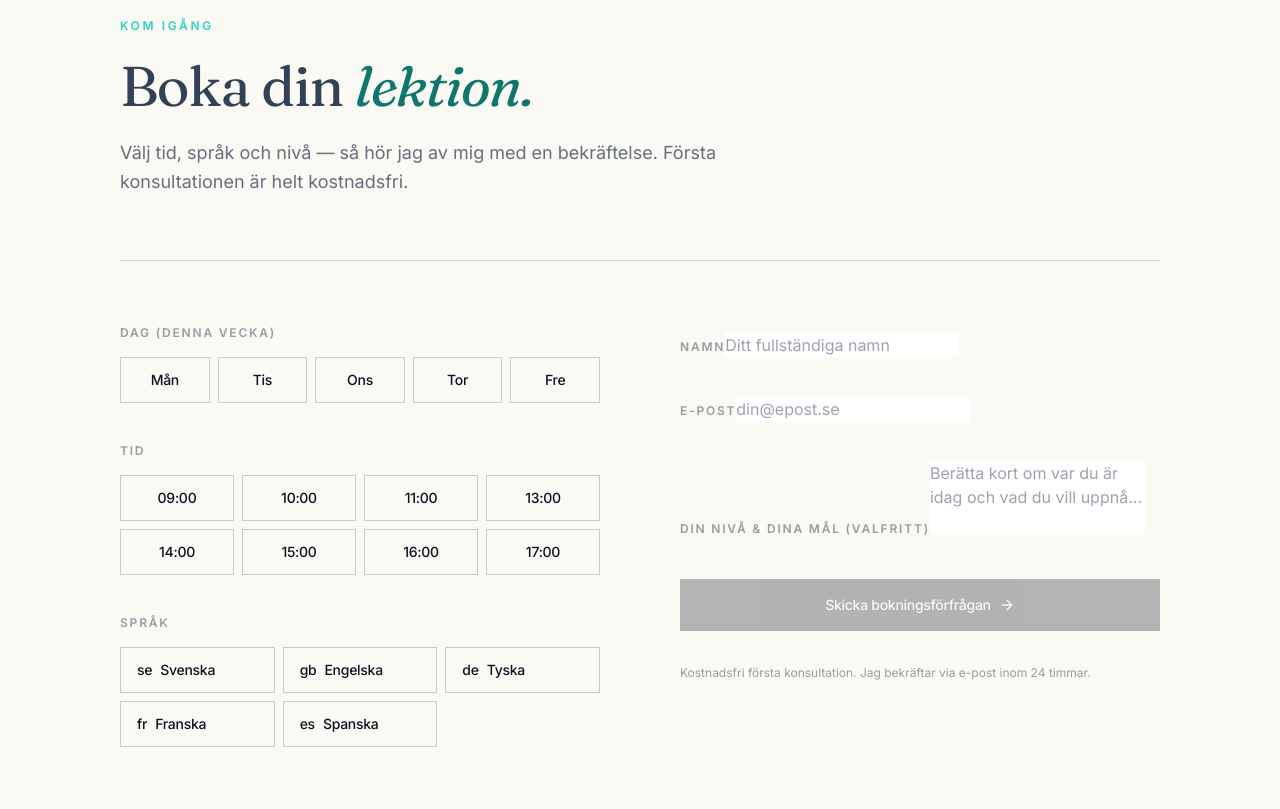
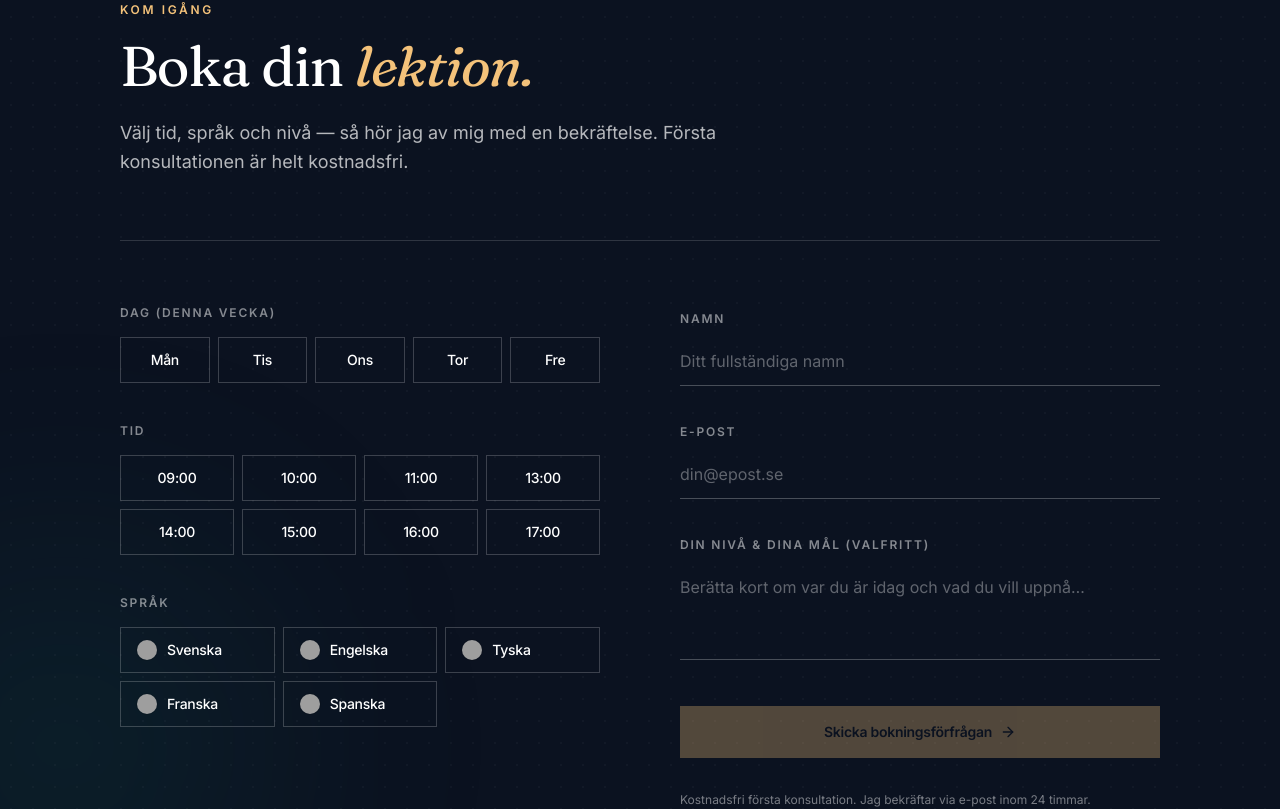
Before and after one commit to ottotf-gif/Alex, a React (Vite) app: page / in a window 1280 px wide. Shown: the part 4476-5285 px from the top of the page. Built offline with nearby package versions, Linux system fonts and the light colour scheme; grey boxes are pictures that could not be loaded.

Commit message:
Updated Booking.tsx

```diff
--- a/src/components/Booking.tsx
+++ b/src/components/Booking.tsx
@@ -1,6 +1,6 @@
 import { useState } from 'react';
 import { ArrowRight } from 'lucide-react';
-import { LANGUAGES, TIME_SLOTS, WEEK_DAYS } from '../data/content';
+import { LANGUAGES, TIME_SLOTS, WEEK_DAYS, flagUrl } from '../data/content';
 
 export default function Booking() {
   const [day, setDay] = useState<string | null>(null);
@@ -17,44 +17,46 @@ export default function Booking() {
     setSubmitted(true);
   };
 
-  // Skarpa val-knappar, ingen radius
   const chip = (active: boolean) =>
     `border px-4 py-3 text-sm font-medium tracking-tight transition-colors ${
       active
-        ? 'border-navy bg-navy text-cream'
-        : 'border-navy/20 text-navy hover:border-navy'
+        ? 'border-sand bg-sand text-ink'
+        : 'border-white/20 text-white hover:border-white/60'
     }`;
 
   return (
-    <section id="boka" className="bg-paper py-24 md:py-36">
-      <div className="container-x">
+    <section id="boka" className="relative overflow-hidden bg-navy py-24 text-white md:py-32">
+      <div className="pointer-events-none absolute inset-0 dot-grid opacity-50" />
+      <div className="pointer-events-none absolute -left-32 bottom-0 h-96 w-96 rounded-full bg-teal/15 blur-[120px]" />
+
+      <div className="container-x relative">
         <div className="mb-16 max-w-3xl">
-          <p className="eyebrow mb-6">Kom igång</p>
-          <h2 className="display-lg text-balance">
-            Boka din <span className="italic text-teal">lektion.</span>
+          <p className="eyebrow-sand mb-5">Kom igång</p>
+          <h2 className="display-lg text-white text-balance">
+            Boka din <span className="italic text-sand">lektion.</span>
           </h2>
-          <p className="mt-6 max-w-prose text-lg leading-relaxed text-body/75">
+          <p className="mt-6 max-w-prose text-lg leading-relaxed text-white/70">
             Välj tid, språk och nivå — så hör jag av mig med en bekräftelse. Första
             konsultationen är helt kostnadsfri.
           </p>
         </div>
 
         {submitted ? (
-          <div className="border-t border-navy/15 pt-16 text-center">
-            <p className="eyebrow mb-6">Tack!</p>
-            <h3 className="display-lg mx-auto max-w-2xl text-balance">
-              Din förfrågan om <span className="italic text-teal">{lang}</span> är mottagen.
+          <div className="border-t border-white/15 pt-16 text-center">
+            <p className="eyebrow-sand mb-6">Tack!</p>
+            <h3 className="display-lg mx-auto max-w-2xl text-white text-balance">
+              Din förfrågan om <span className="italic text-sand">{lang}</span> är mottagen.
             </h3>
-            <p className="mt-6 text-body/70">
+            <p className="mt-6 text-white/70">
               {day} kl. {time}. Jag återkommer inom 24 timmar{form.name ? `, ${form.name}` : ''}.
             </p>
           </div>
         ) : (
-          <div className="grid gap-16 border-t border-navy/15 pt-16 lg:grid-cols-2 lg:gap-20">
-            {/* Vänster: val */}
+          <div className="grid gap-14 border-t border-white/15 pt-16 lg:grid-cols-2 lg:gap-20">
+            {/* Val */}
             <div className="flex flex-col gap-10">
               <div>
-                <p className="mb-4 text-xs font-semibold uppercase tracking-[0.15em] text-body/50">
+                <p className="mb-4 text-xs font-semibold uppercase tracking-[0.15em] text-white/50">
                   Dag (denna vecka)
                 </p>
                 <div className="grid grid-cols-5 gap-2">
@@ -67,7 +69,7 @@ export default function Booking() {
               </div>
 
               <div>
-                <p className="mb-4 text-xs font-semibold uppercase tracking-[0.15em] text-body/50">
+                <p className="mb-4 text-xs font-semibold uppercase tracking-[0.15em] text-white/50">
                   Tid
                 </p>
                 <div className="grid grid-cols-4 gap-2">
@@ -80,17 +82,21 @@ export default function Booking() {
               </div>
 
               <div>
-                <p className="mb-4 text-xs font-semibold uppercase tracking-[0.15em] text-body/50">
+                <p className="mb-4 text-xs font-semibold uppercase tracking-[0.15em] text-white/50">
                   Språk
                 </p>
                 <div className="grid grid-cols-2 gap-2 sm:grid-cols-3">
                   {LANGUAGES.map((l) => (
                     <button
-                      key={l.name}
+                      key={l.code}
                       onClick={() => setLang(l.name)}
-                      className={`flex items-center gap-2 ${chip(lang === l.name)}`}
+                      className={`flex items-center gap-2.5 ${chip(lang === l.name)}`}
                     >
-                      <span>{l.flag}</span>
+                      <span
+                        className="flag h-5 w-5 ring-black/10"
+                        style={{ backgroundImage: `url(${flagUrl(l.flag)})` }}
+                        aria-hidden
+                      />
                       <span>{l.name}</span>
                     </button>
                   ))}
@@ -98,19 +104,19 @@ export default function Booking() {
               </div>
 
               {ready && (
-                <div className="border-t border-navy/15 pt-6">
-                  <p className="text-xs uppercase tracking-[0.15em] text-body/50">Ditt val</p>
-                  <p className="mt-2 font-display text-2xl text-navy">
+                <div className="border-t border-white/15 pt-6">
+                  <p className="text-xs uppercase tracking-[0.15em] text-white/50">Ditt val</p>
+                  <p className="mt-2 font-display text-2xl text-sand">
                     {lang} · {day} kl. {time}
                   </p>
                 </div>
               )}
             </div>
 
-            {/* Höger: formulär med underkantsfält */}
+            {/* Formulär */}
             <form onSubmit={handleSubmit} className="flex flex-col gap-8">
               <div>
-                <label className="text-xs font-semibold uppercase tracking-[0.15em] text-body/50">
+                <label className="text-xs font-semibold uppercase tracking-[0.15em] text-white/50">
                   Namn
                 </label>
                 <input
@@ -119,12 +125,12 @@ export default function Booking() {
                   placeholder="Ditt fullständiga namn"
                   value={form.name}
                   onChange={(e) => setForm({ ...form, name: e.target.value })}
-                  className="field mt-2"
+                  className="field-dark mt-2"
                 />
               </div>
 
               <div>
-                <label className="text-xs font-semibold uppercase tracking-[0.15em] text-body/50">
+                <label className="text-xs font-semibold uppercase tracking-[0.15em] text-white/50">
                   E-post
                 </label>
                 <input
@@ -133,12 +139,12 @@ export default function Booking() {
                   placeholder="din@epost.se"
                   value={form.email}
                   onChange={(e) => setForm({ ...form, email: e.target.value })}
-                  className="field mt-2"
+                  className="field-dark mt-2"
                 />
               </div>
 
               <div>
-                <label className="text-xs font-semibold uppercase tracking-[0.15em] text-body/50">
+                <label className="text-xs font-semibold uppercase tracking-[0.15em] text-white/50">
                   Din nivå &amp; dina mål (valfritt)
                 </label>
                 <textarea
@@ -146,20 +152,20 @@ export default function Booking() {
                   placeholder="Berätta kort om var du är idag och vad du vill uppnå…"
                   value={form.message}
                   onChange={(e) => setForm({ ...form, message: e.target.value })}
-                  className="field mt-2 resize-none"
+                  className="field-dark mt-2 resize-none"
                 />
               </div>
 
               <button
                 type="submit"
                 disabled={!ready}
-                className="mt-2 inline-flex items-center justify-center gap-2 bg-navy px-8 py-4 text-sm font-medium tracking-tight text-cream transition-colors hover:bg-teal disabled:cursor-not-allowed disabled:opacity-30"
+                className="mt-2 inline-flex items-center justify-center gap-2 bg-sand px-8 py-4 text-sm font-semibold tracking-tight text-ink transition-colors hover:bg-sand-light disabled:cursor-not-allowed disabled:opacity-30"
               >
                 Skicka bokningsförfrågan
                 <ArrowRight className="h-4 w-4" />
               </button>
 
-              <p className="text-xs leading-relaxed text-body/50">
+              <p className="text-xs leading-relaxed text-white/45">
                 Kostnadsfri första konsultation. Jag bekräftar via e-post inom 24 timmar.
               </p>
             </form>
```
